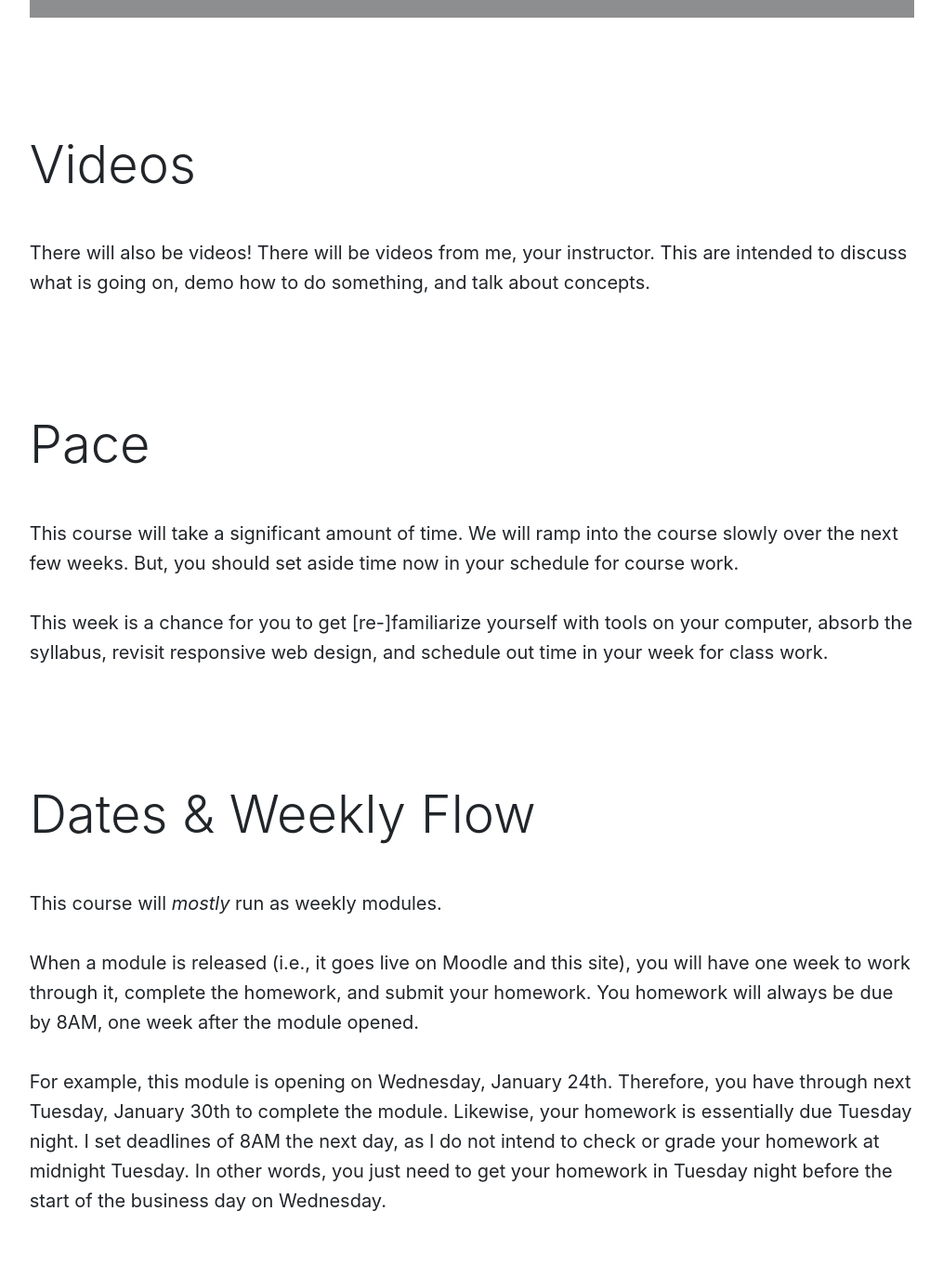
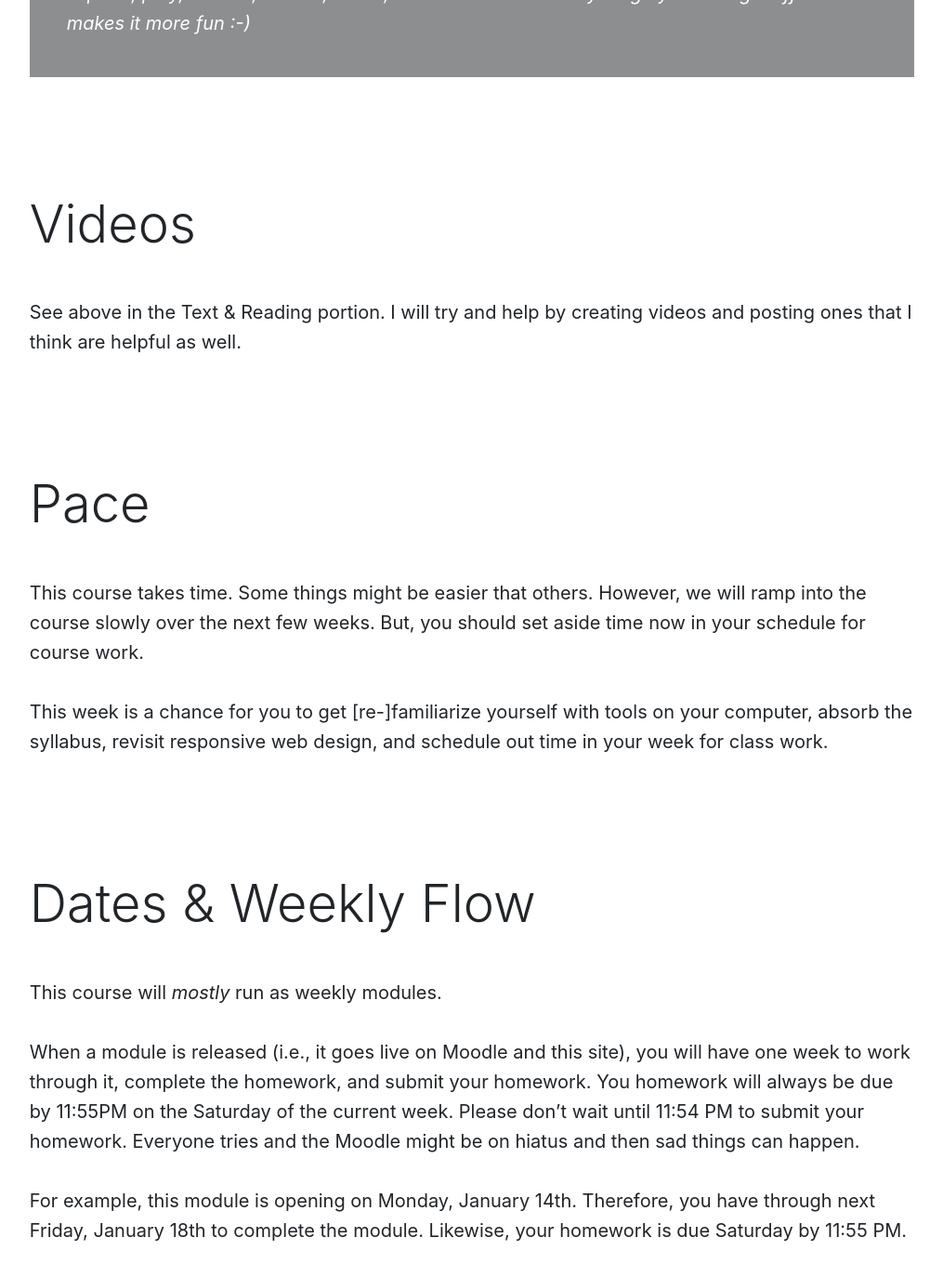
Before and after one commit to Montana-Media-Arts/441-web-tech-Spring2019-course, a Jekyll site: the page built from modules/week-1/_posts/2017-01-05-class-overview.md, in a window 1280 px wide and 1400 px high, scrolled down 1545 px. Shown: the top 1374 px of the window at 93% size, without its empty margins (132-1147 px from the left). Built offline with Jekyll 4.4.1, drawn with Linux system fonts in a browser that asks for light colours; nearby versions of some CDN libraries; some of the changed text lies outside the part shown.

Commit message:
Update 2017-01-05-class-overview.md
updated to convert to my information

```diff
--- a/modules/week-1/_posts/2017-01-05-class-overview.md
+++ b/modules/week-1/_posts/2017-01-05-class-overview.md
@@ -9,22 +9,22 @@ Now that you have gone through the syllabus, along with its technical details an
 
 ## Text & Reading
 
-There will be a lot of reading. Most of the information for this course will be text that I have written write here on this website or text from linked readings.
+There will be a lot of reading.  But I will also supplement the course with some synchronous lectures to hopefully help guide and aid along the way. I recognize that this is not easy stuff.  Don't worry! We will get through this together even online!
 
 ## Code Examples
 
-There will obviously, also be a lot of code examples. These will show up in your browser and allow you to see exactly what is occurring. In addition, there will always be download buttons for the code, so that you can play with it on your own.
+There will also be a lot of code examples. These will show up in your browser and allow you to see exactly what is occurring. In addition, there will always be download buttons for the code, so that you can play with it on your own.
 
-> Remember, you are learning a new language, this means you will need to take time to explore, play, dissect, rebuild, break, etc.
+> Remember, you are learning a new language, this means you will need to take time to explore, play, dissect, rebuild, break, etc.  You won't hurt anything by breaking stuff... it makes it more fun :-)
 
 ## Videos
 
-There will also be videos! There will be videos from me, your instructor. This are intended to discuss what is going on, demo how to do something, and talk about concepts.
+See above in the Text & Reading portion.  I will try and help by creating videos and posting ones that I think are helpful as well.
 
 
 ## Pace
 
-This course will take a significant amount of time. We will ramp into the course slowly over the next few weeks. But, you should set aside time now in your schedule for course work.
+This course takes time. Some things might be easier that others.  However, we will ramp into the course slowly over the next few weeks. But, you should set aside time now in your schedule for course work.
 
 This week is a chance for you to get [re-]familiarize yourself with tools on your computer, absorb the syllabus, revisit responsive web design, and schedule out time in your week for class work.
 
@@ -33,9 +33,9 @@ This week is a chance for you to get [re-]familiarize yourself with tools on you
 
 This course will _mostly_ run as weekly modules.
 
-When a module is released (i.e., it goes live on Moodle and this site), you will have one week to work through it, complete the homework, and submit your homework. You homework will always be due by 8AM, one week after the module opened.
+When a module is released (i.e., it goes live on Moodle and this site), you will have one week to work through it, complete the homework, and submit your homework. You homework will always be due by 11:55PM on the Saturday of the current week.  Please don't wait until 11:54 PM to submit your homework.  Everyone tries and the Moodle might be on hiatus and then sad things can happen.
 
-For example, this module is opening on Wednesday, January 24th. Therefore, you have through next Tuesday, January 30th to complete the module. Likewise, your homework is essentially due Tuesday night. I set deadlines of 8AM the next day, as I do not intend to check or grade your homework at midnight Tuesday. In other words, you just need to get your homework in Tuesday night before the start of the business day on Wednesday.
+For example, this module is opening on Monday, January 14th. Therefore, you have through next Friday, January 18th to complete the module. Likewise, your homework is due Saturday by 11:55 PM.
 
 
 ## Homework
@@ -54,7 +54,7 @@ When you have problems in this course, you have a number of solutions available
 
 1. Google the problem.
     - A critical skill in creative technology is learning to problem solve. Part of this involves learning how to form a good google query. Your first go to for help should always be google.
-2. Post to the [course issues forum](https://github.com/Montana-Media-Arts/441-WebTech/issues).
+2. Post to the [course issues forum](https://github.com/Montana-Media-Arts/441-WebTech-Spring2019/issues).
     - In a couple pages, you will follow along with a short tutorial that will help you signup for GitHub, then star and follow the "course repository". Part of this repository is an "issues forum" where you can post questions and problems you are having. These "issues" will be e-mailed to you, and you can then respond to them.
     - The advantage to the GitHub issues forum is its advanced system for including formatted code. This will help with problem solving.
 3. Go to the 127 Media Arts Lab
@@ -64,12 +64,12 @@ When you have problems in this course, you have a number of solutions available
     - They will hold [regular lab hours](#lab-hours) in 127 once a week.
     - They will also monitor the GitHub issues forum.
     - If you need to contact them directly, please use email
-        - [TBA](mailto:michael.musick@umontana.edu?cc=michael.musick@umontana.edu&subject=441%20Question)
-5. Get help from [Dr. Musick]({{site.baseurl}}/instructors/#instructor-prof-michael-musick)
-    - If you have a high level problem, or need help that no one can offer, please contact Dr. Musick (me, the one writing all of this).
-    - The best way to get a hold of me is to swing by my weekly office hours. These are posted (and updated) under my [office hours section]({{site.baseurl}}/instructors/#office-hours). This is the BEST way to work with me. Just come by during one of those posted times.
-    - If you are a distance student or cannot make one of those times, please email me. (I will check my email at least once per day)
-        - [michael.musick@umonatan.edu](mailto:michael.musick@umontana.edu?subject=441%20Question)
+        - [TBA](mailto:michael.cassens@umontana.edu?subject=441%20Question)
+5. Get help from [Michael Cassens]({{site.baseurl}}/instructors/#instructor-prof-michael-cassens)
+    - If you have a high level problem, or need help that no one can offer, please contact Michael Cassens.
+    - One way to get a hold of me is to swing by my weekly office hours. These are posted (and updated) under my [office hours section]({{site.baseurl}}/instructors/#office-hours). This is another way is to email me.
+    - If you are a distance student or cannot make one of those times, please email me. (I will check my email multiple times a day)
+        - [michael.cassens@umonatan.edu](mailto:michael.cassens@umontana.edu?subject=441%20Question)
 
 <br />
 
```
